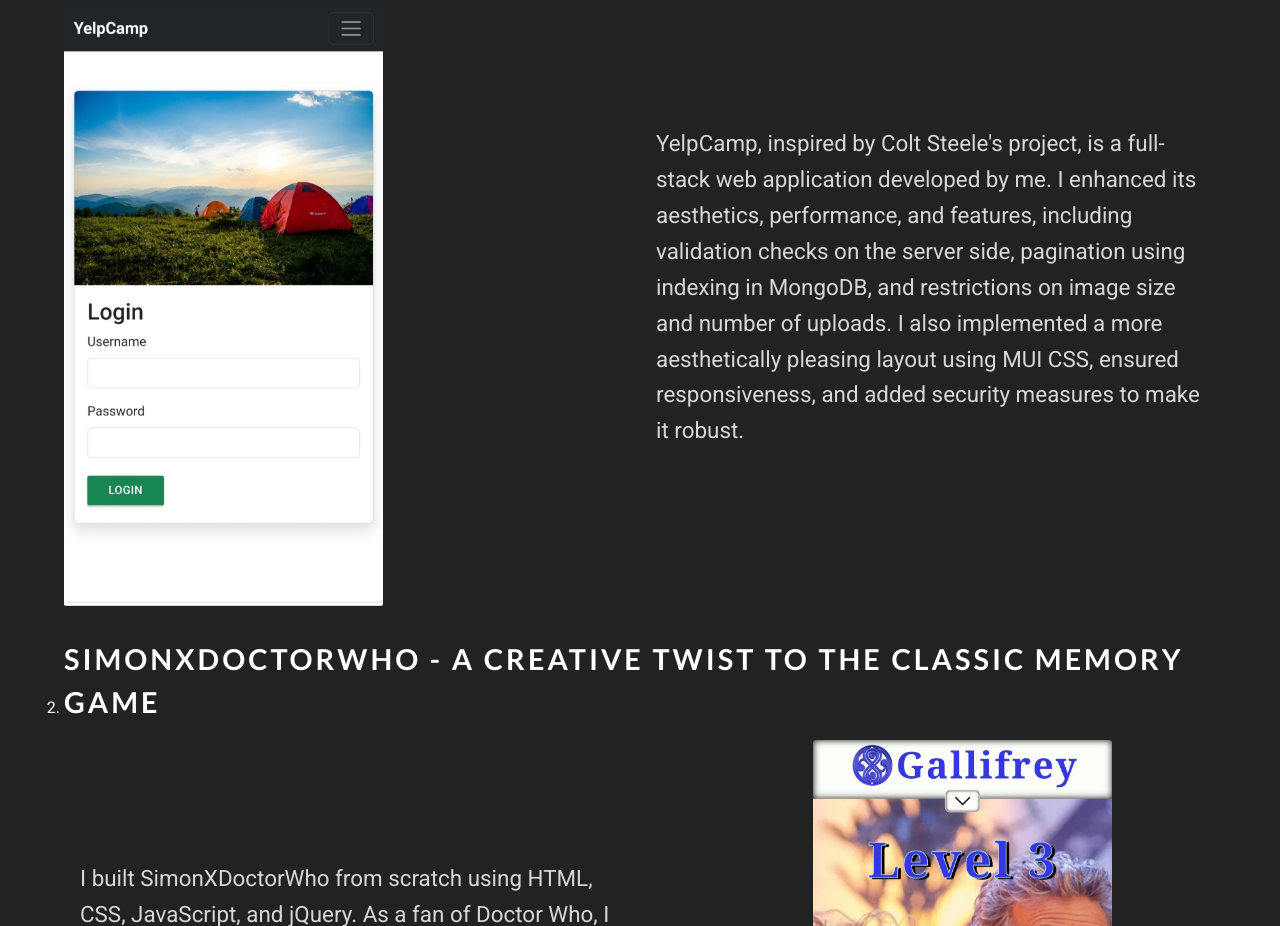
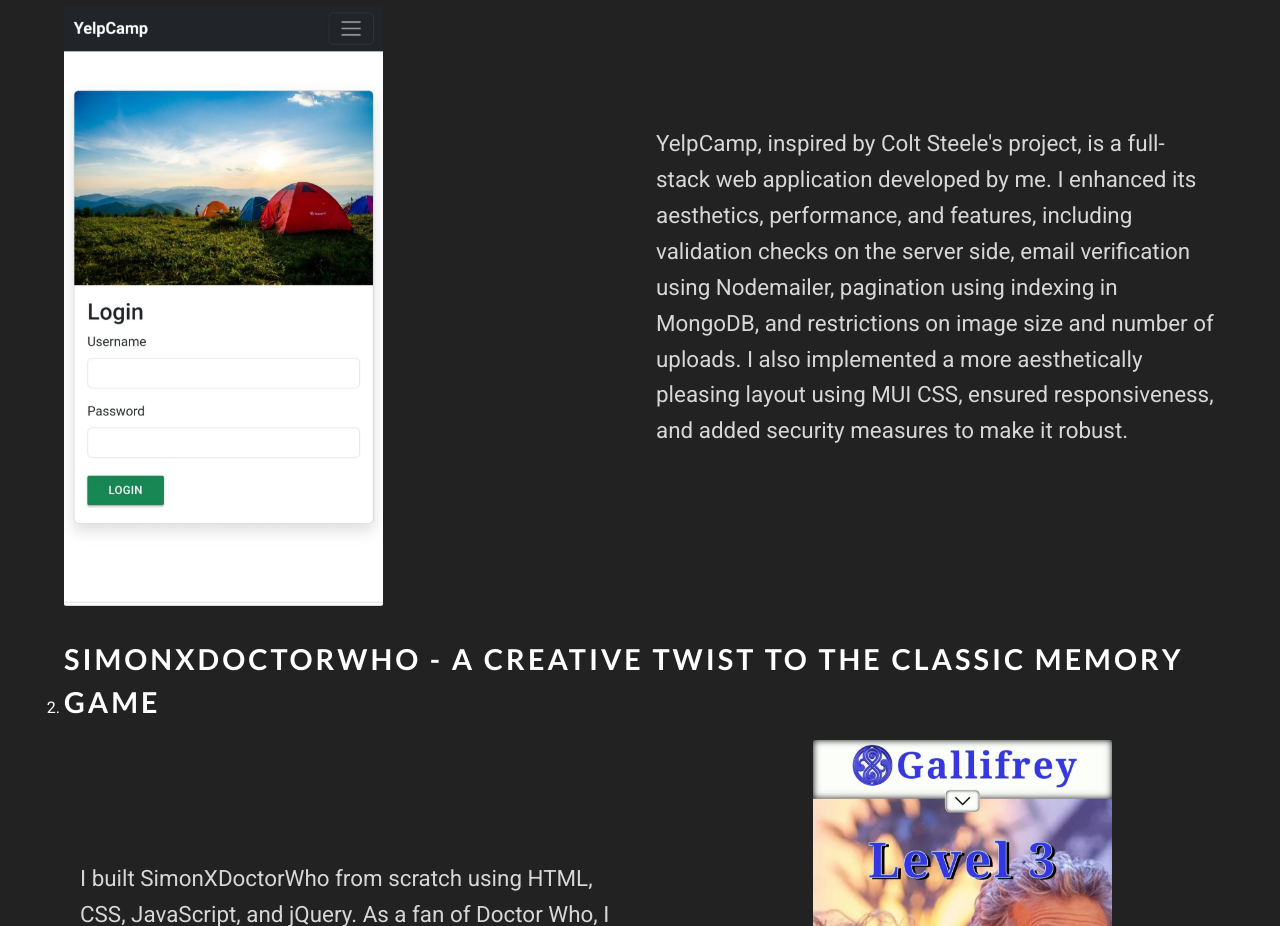
Before and after one commit to aamodpandey/Portfolio, a plain HTML site: page index.html in a window 1280 px wide. Shown: the part 3320-4246 px from the top of the page. Drawn offline with nearby package versions, Linux system fonts and the light colour scheme.

Commit message:
Update index.html

```diff
--- a/index.html
+++ b/index.html
@@ -149,7 +149,7 @@
                             I
                             enhanced its aesthetics, performance, and features, including validation checks on the
                             server
-                            side, pagination using indexing in MongoDB, and restrictions on image size and number of
+                            side, email verification using Nodemailer, pagination using indexing in MongoDB, and restrictions on image size and number of
                             uploads. I also implemented a more aesthetically pleasing layout using MUI CSS, ensured
                             responsiveness, and added security measures to make it robust.</p></div>
                     </div>
```
